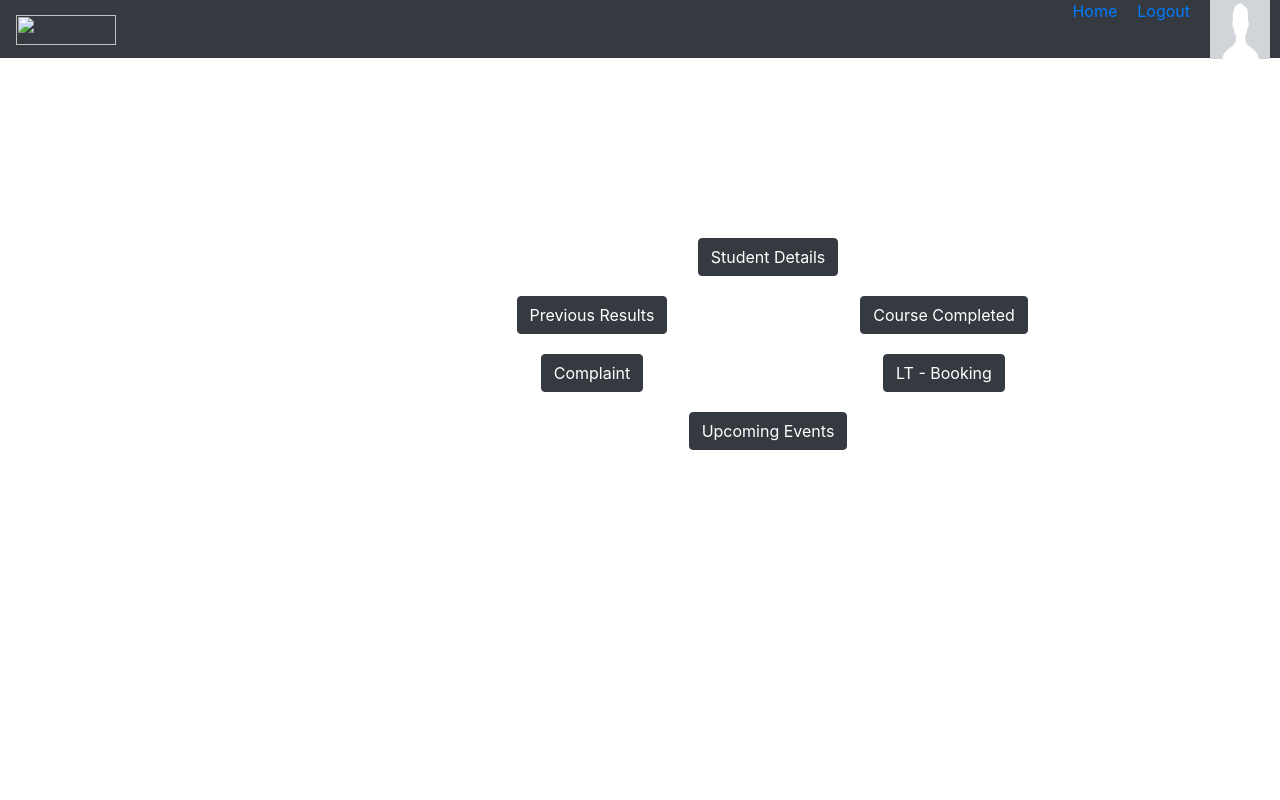
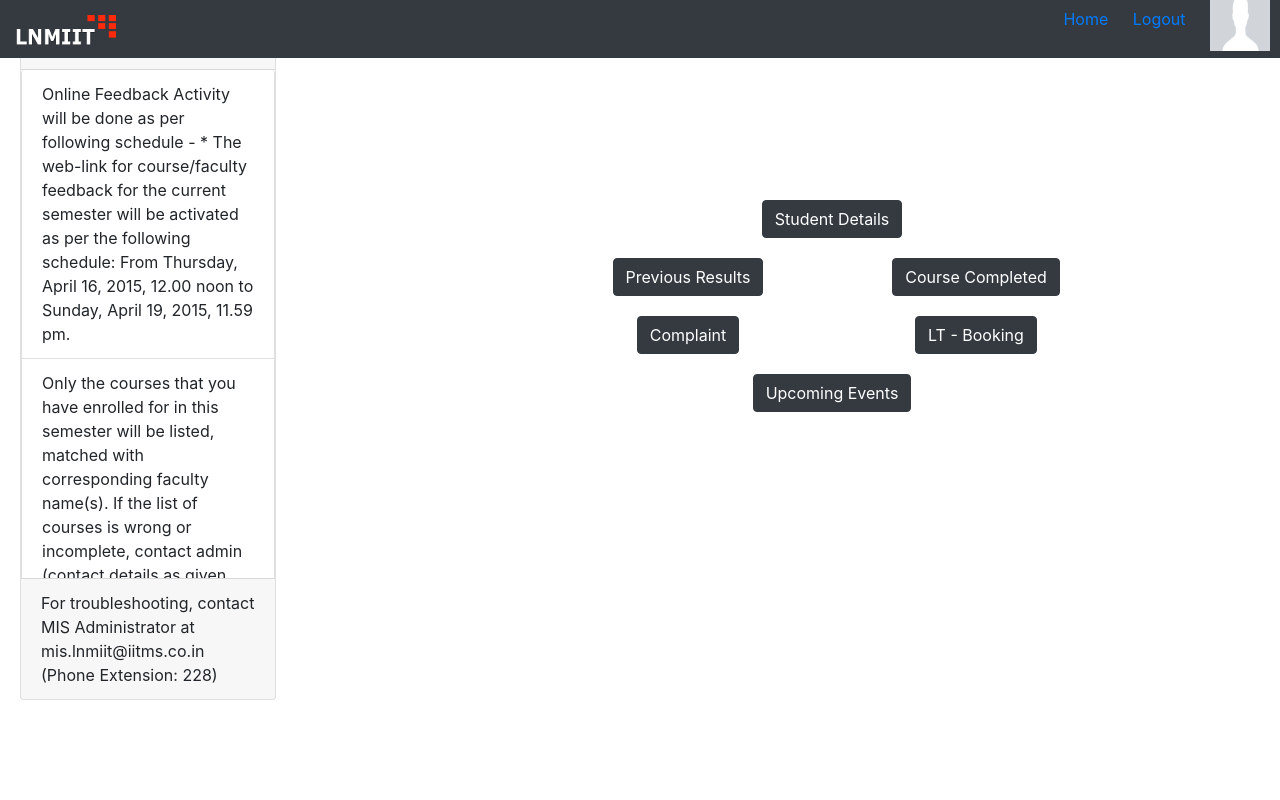
Before and after one commit to drashti1712/CSI-Project, a plain HTML site: page index.html in a window 1280 px wide. Drawn offline with nearby package versions, Linux system fonts and the light colour scheme.

Commit message:
merged all sections

```diff
--- a/index.css
+++ b/index.css
@@ -1,4 +1,6 @@
-
+/*
+#464866#25274D
+*/
 .navbar-brand img
 {
 	height: 30px;
@@ -17,10 +19,9 @@
 	width: 60px;
 }
 .layout{
-	width: 80%;
+	width: 70%;
 	float: right;
 }
-
 .layout button{
 	margin-top: 20px;
 }
@@ -33,3 +34,12 @@
 .layout{
 	padding: 20vh;
 }
+.card {
+
+	max-width: 20vw;
+	height: 85vh;
+	margin: 20px;
+}
+.card ul {
+	overflow-y: auto;
+}
--- a/index.html
+++ b/index.html
@@ -8,12 +8,14 @@
 	<script src="https://stackpath.bootstrapcdn.com/bootstrap/4.2.1/js/bootstrap.min.js" integrity="sha384-B0UglyR+jN6CkvvICOB2joaf5I4l3gm9GU6Hc1og6Ls7i6U/mkkaduKaBhlAXv9k" crossorigin="anonymous"></script>
   	</head>
 	<body>
-		<nav class="navbar navbar-expand-lg navbar-reverse bg-dark">
+
+<!-- Navbar--------------------------------------------------------------------------------------------->
+		<nav class="navbar navbar-expand-lg navbar-reverse bg-dark fixed-top">
 	  		<a class="navbar-brand" href="#">
-	  			<img src="images/logo.png">
+	  			<img src="images/logolnm.png">
 	  		</a>
 	  		<form class="form-inline my-2 my-lg-0">
-		    	<ul class ="nav navbar-nav mr-auto">
+		    	<ul class ="mr-auto">
 			  		<li><a href="#">Home</a></li>
 			  		<li><a href="#">Logout</a></li>
 			  		<li><img src="images/dp.png"></li>
@@ -22,8 +24,11 @@
 		</nav>
 
 
+
+<!-- Main section--------------------------------------------------------------------------------------------->
 		<div class="layout">
-		<center><button type="button" class="btn btn-dark">Student Details</button>
+			<center>
+				<button type="button" class="btn btn-dark">Student Details</button>
 				<div class="container">
 			  		<div class="row">
 			    		<div class="col"><button type="button" class="btn btn-dark">Previous Results</button></div>
@@ -33,7 +38,29 @@
 			    		<div class="col"><button type="button" class="btn btn-dark">LT - Booking</button></div>
 					</div>
 					<button type="button" class="btn btn-dark">Upcoming Events</button>
+				<div>
 			</center>
+		</div>
+
+
+
+
+	<!-- Notice board -------------------------------------------------------------------------------------------->
+		<div class="card" style="width: 18rem;">
+  			<div class="card-header">
+ 			   Latest news
+  			</div>
+
+  			<ul class="list-group">
+  			    <li class="list-group-item">Online Feedback Activity will be done as per following schedule - * The web-link for course/faculty feedback for the current semester will be activated as per the following schedule: From Thursday, April 16, 2015, 12.00 noon to Sunday, April 19, 2015, 11.59 pm.</li>
+				<li class="list-group-item" >Only the courses that you have enrolled for in this semester will be listed, matched with corresponding faculty name(s). If the list of courses is wrong or incomplete, contact admin (contact details as given below).</li>
+				<li class="list-group-item" >Your identity (roll number/name) will be detached from your feedback responses. So, please fill your feedback fairly and responsibly.</li>
+				<li class="list-group-item" >For courses taught by more than one faculty, fill the feedback for EACH faculty.</li>
+				<li class="list-group-item" >If your class was divided into sections, please fill the feedback ONLY for the faculty(s) who taught your section. </li>
+  			</ul>
+  			<div class="card-footer">
+  				For troubleshooting, contact MIS Administrator at mis.lnmiit@iitms.co.in (Phone Extension: 228)
+  			</div>
   		</div>
 </body>
 </html>
```
Also changed, not shown: images/logolnm.png (added). Lines whose indentation alone changed are shown as unchanged.
